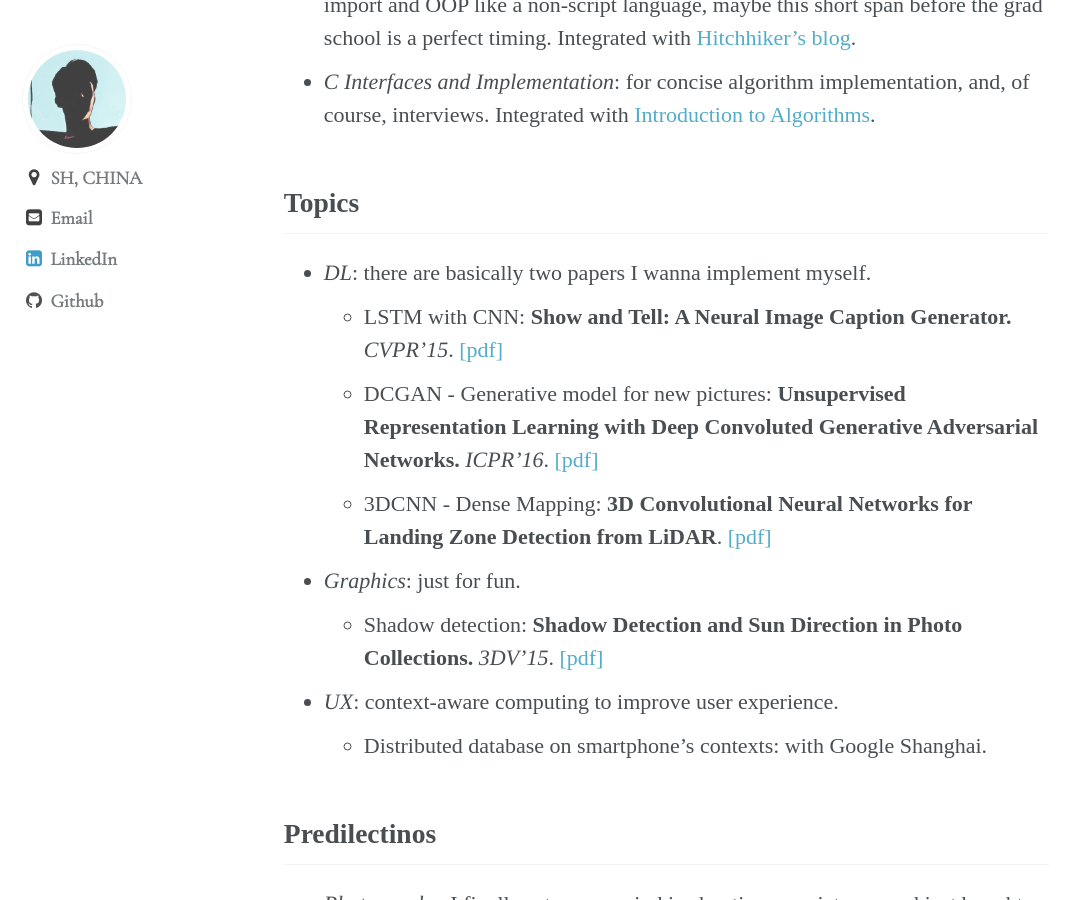
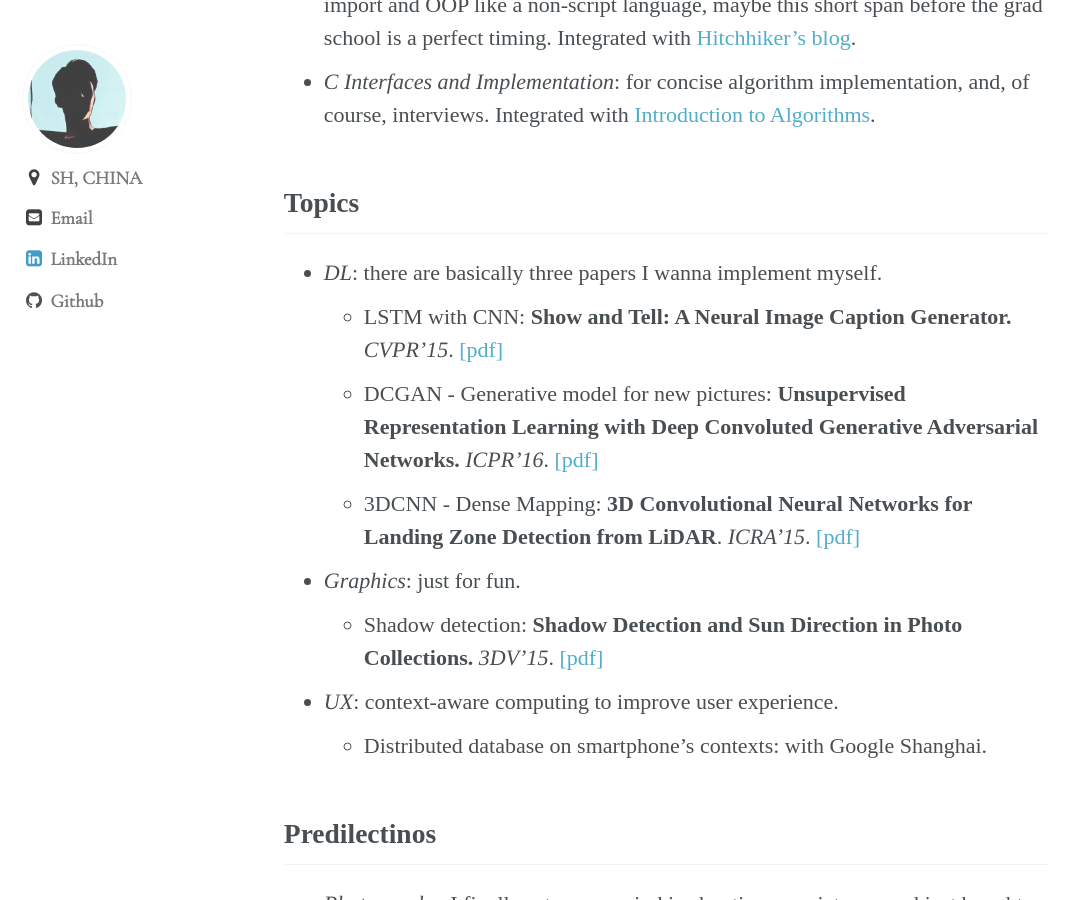
Before and after one commit to weizhixiang-workspace/cullengao.github.io, a Jekyll site: the page built from _pages/plans.md, in a window 1280 px wide and 900 px high, scrolled down 756 px. Shown: the whole window, without its empty margins (0-1086 px from the left). Built offline with Jekyll 4.4.1, drawn with Linux system fonts in a browser that asks for light colours; some web fonts are replaced.

Commit message:
Upload a new paper

```diff
--- a/_pages/plans.md
+++ b/_pages/plans.md
@@ -19,10 +19,10 @@ It’s mostly the place for me to track the booklist / topics / predilections th
 + *C Interfaces and Implementation*: for concise algorithm implementation, and, of course, interviews. Integrated with [Introduction to Algorithms](https://mitpress.mit.edu/sites/default/files/titles/content/9780262033848_sch_0001.pdf).
 
 ## Topics
-+ *DL*: there are basically two papers I wanna implement myself.
++ *DL*: there are basically three papers I wanna implement myself.
     - LSTM with CNN: **Show and Tell: A Neural Image Caption Generator.** *CVPR'15*. [[pdf]](https://arxiv.org/pdf/1411.4555.pdf)
     - DCGAN - Generative model for new pictures: **Unsupervised Representation Learning with Deep Convoluted Generative Adversarial Networks.** *ICPR'16*. [[pdf]](https://arxiv.org/pdf/1511.06434v2.pdf)
-    - 3DCNN - Dense Mapping: **3D Convolutional Neural Networks for Landing Zone Detection from LiDAR**. [[pdf]](http://www.dimatura.net/extra/3dcnn_lz_maturana_scherer_icra15.pdf)
+    - 3DCNN - Dense Mapping: **3D Convolutional Neural Networks for Landing Zone Detection from LiDAR**. *ICRA'15*. [[pdf]](http://www.dimatura.net/extra/3dcnn_lz_maturana_scherer_icra15.pdf)
 + *Graphics*: just for fun.
     - Shadow detection: **Shadow Detection and Sun Direction in Photo Collections.** *3DV'15*. [[pdf]](http://www.cs.sjtu.edu.cn/~shengbin/course/cg/Papers%20for%20Selection/Shadow%20Detection%20and%20Sun%20Direction%20in%20Photo%20Collections.pdf)
 + *UX*: context-aware computing to improve user experience.
```
Also changed, not shown: 1 other file.
